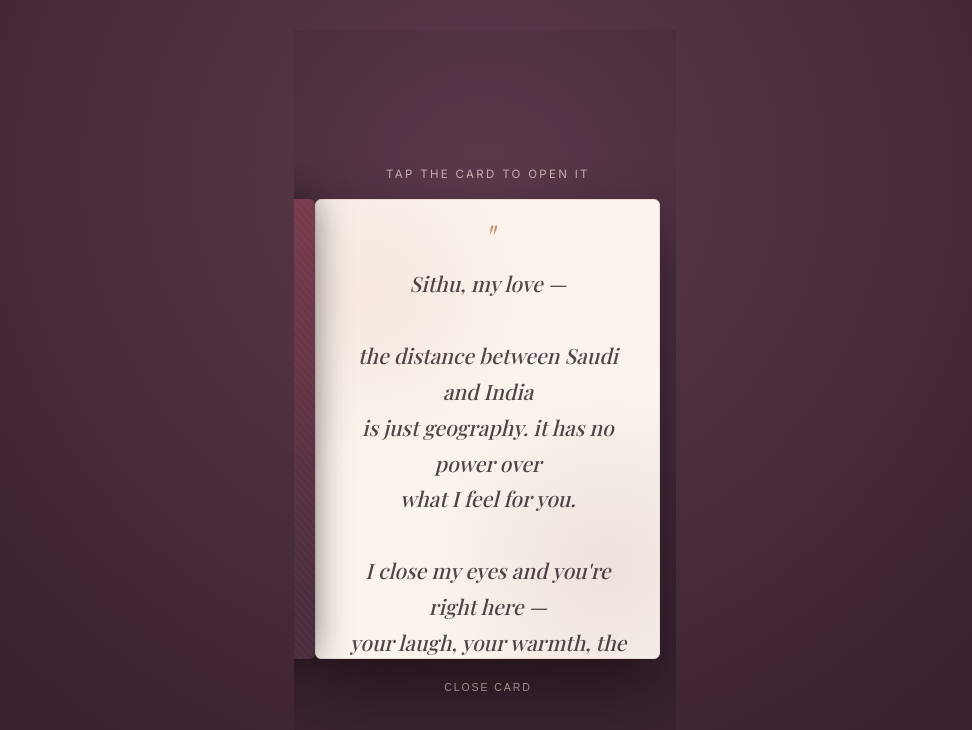
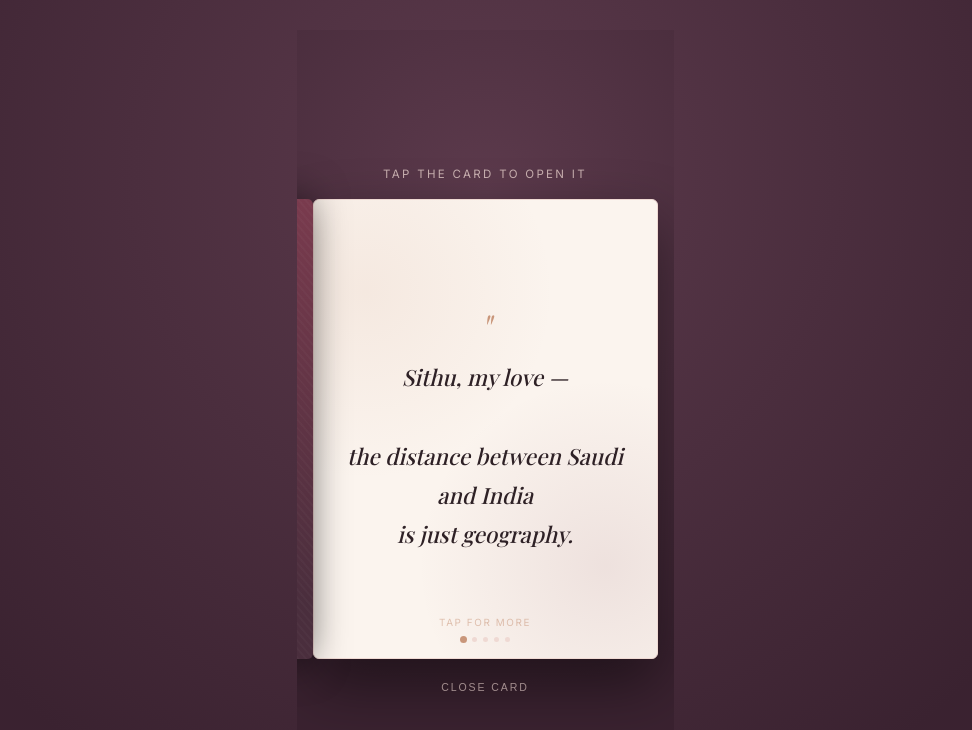
Before and after one commit to jamshu/jamshu.github.io, a plain HTML site: page sithu/tapcard/index.html in a window 1280 px wide. Both pictures are taken after a click on the element 642 px from the left and 429 px from the top of the page. Shown: the whole page, without its empty margins (155-1127 px from the left). Drawn offline with nearby package versions, Linux system fonts and the light colour scheme; a web font is replaced by a local one.

Commit message:
change effect

```diff
--- a/sithu/tapcard/index.html
+++ b/sithu/tapcard/index.html
@@ -1,4 +1,4 @@
-]<!DOCTYPE html>
+<!DOCTYPE html>
 <html lang="en">
 <head>
 <meta charset="UTF-8">
@@ -69,20 +69,110 @@
     background-image:
       radial-gradient(circle at 15% 20%, rgba(201,150,122,0.12), transparent 40%),
       radial-gradient(circle at 85% 80%, rgba(122,59,78,0.10), transparent 40%);
+    border: 1px solid var(--blush);
+    overflow: hidden;
+  }
+
+  /* ── Pages (each is a full layer inside the card) ──────── */
+  .pages {
+    position: relative;
+    width: 100%;
+    height: 100%;
+  }
+  .page-slide {
+    position: absolute;
+    inset: 0;
     display: flex;
     flex-direction: column;
     align-items: center;
-    justify-content: flex-start;
+    justify-content: center;
     text-align: center;
-    padding: 40px 26px;
-    border: 1px solid var(--blush);
-    overflow-y: auto;
+    padding: 40px 30px;
+    opacity: 0;
+    transform: translateY(16px) scale(0.985);
+    transition: opacity 0.9s ease, transform 0.9s ease;
+    pointer-events: none;
   }
-  .inside::after {
-    content: '';
+  .page-slide.active {
+    opacity: 1;
+    transform: translateY(0) scale(1);
+    pointer-events: auto;
+  }
+  .page-slide.leaving {
+    opacity: 0;
+    transform: translateY(-12px) scale(0.985);
+  }
+
+  .quote-mark {
+    font-family: 'Playfair Display', serif;
+    font-size: 2.2rem;
+    color: var(--rosegold);
+    font-style: italic;
+    margin-bottom: 8px;
     flex-shrink: 0;
-    height: 8px;
   }
+  .message {
+    font-family: 'Playfair Display', serif;
+    font-style: italic;
+    font-weight: 500;
+    font-size: clamp(1.1rem, 4vw, 1.4rem);
+    line-height: 1.75;
+    color: var(--ink);
+  }
+  .signoff {
+    margin-top: 24px;
+    font-family: 'Inter', sans-serif;
+    font-weight: 400;
+    font-size: 0.78rem;
+    letter-spacing: 0.18em;
+    text-transform: uppercase;
+    color: var(--wine);
+    flex-shrink: 0;
+  }
+  .heart-row {
+    margin-top: 16px;
+    color: var(--rosegold);
+    font-size: 0.95rem;
+    letter-spacing: 6px;
+    flex-shrink: 0;
+  }
+
+  /* Page progress dots */
+  .dots {
+    position: absolute;
+    left: 0; right: 0;
+    bottom: 16px;
+    display: flex;
+    justify-content: center;
+    gap: 6px;
+    z-index: 3;
+  }
+  .dot {
+    width: 5px;
+    height: 5px;
+    border-radius: 50%;
+    background: var(--blush);
+    transition: background 0.4s, transform 0.4s;
+  }
+  .dot.active {
+    background: var(--rosegold);
+    transform: scale(1.4);
+  }
+
+  .next-tip {
+    position: absolute;
+    left: 0; right: 0;
+    bottom: 30px;
+    text-align: center;
+    font-size: 0.62rem;
+    letter-spacing: 0.16em;
+    text-transform: uppercase;
+    color: var(--rosegold);
+    opacity: 0.55;
+    z-index: 3;
+    transition: opacity 0.4s;
+  }
+  .card.last-page .next-tip { opacity: 0; }
 
   /* Cover (front flap, hinges open like a real card) */
   .cover {
@@ -146,55 +236,6 @@
     color: rgba(239, 217, 211, 0.55);
   }
 
-  /* ── Inside content ─────────────────────────── */
-  .quote-mark {
-    font-family: 'Playfair Display', serif;
-    font-size: 2.2rem;
-    color: var(--rosegold);
-    font-style: italic;
-    margin-bottom: 4px;
-    opacity: 0;
-    flex-shrink: 0;
-  }
-  .message {
-    font-family: 'Playfair Display', serif;
-    font-style: italic;
-    font-weight: 500;
-    font-size: clamp(1.05rem, 3.6vw, 1.32rem);
-    line-height: 1.7;
-    color: var(--ink);
-    opacity: 0;
-  }
-  .signoff {
-    margin-top: 22px;
-    font-family: 'Inter', sans-serif;
-    font-weight: 400;
-    font-size: 0.78rem;
-    letter-spacing: 0.18em;
-    text-transform: uppercase;
-    color: var(--wine);
-    opacity: 0;
-    flex-shrink: 0;
-  }
-  .heart-row {
-    margin-top: 16px;
-    color: var(--rosegold);
-    font-size: 0.95rem;
-    letter-spacing: 6px;
-    opacity: 0;
-    flex-shrink: 0;
-  }
-
-  .card.open .quote-mark   { animation: rise 1s ease 1.5s forwards; }
-  .card.open .message      { animation: rise 1.5s ease 2s forwards; }
-  .card.open .signoff      { animation: rise 1.5s ease 2.5s forwards; }
-  .card.open .heart-row    { animation: rise 1.5s ease 2.5s forwards; }
-
-  @keyframes rise {
-    from { opacity: 0; transform: translateY(14px); }
-    to   { opacity: 1; transform: translateY(0); }
-  }
-
   .replay {
     display: block;
     margin: 22px auto 0;
@@ -219,23 +260,55 @@
   <p class="hint">Tap the card to open it</p>
   <div class="card" id="card">
     <div class="inside">
+      <div class="pages" id="pages">
+
+        <div class="page-slide" data-page="0">
           <p class="quote-mark">"</p>
           <p class="message">
             Sithu, my love —<br><br>
             the distance between Saudi and India<br>
-        is just geography. it has no power over<br>
+            is just geography.
+          </p>
+        </div>
+
+        <div class="page-slide" data-page="1">
+          <p class="message">
+            it has no power over<br>
             what I feel for you.<br><br>
-        I close my eyes and you're right here —<br>
-        your laugh, your warmth, the way you say my name.<br><br>
-        Every night I fall asleep loving you a little more<br>
-        than the night before, somehow.<br><br>
-        You are my favorite hello, my hardest goodbye,<br>
-        and the love I am always coming home to.<br><br>
+            I close my eyes and you're right here —
+          </p>
+        </div>
+
+        <div class="page-slide" data-page="2">
+          <p class="message">
+            your laugh, your warmth,<br>
+            the way you say my name.<br><br>
+            Every night I fall asleep loving you<br>
+            a little more than the night before, somehow.
+          </p>
+        </div>
+
+        <div class="page-slide" data-page="3">
+          <p class="message">
+            You are my favorite hello,<br>
+            my hardest goodbye,<br>
+            and the love I am always coming home to.
+          </p>
+        </div>
+
+        <div class="page-slide" data-page="4">
+          <p class="message">
             Until I can hold you again —<br>
             forever yours, completely.
           </p>
           <p class="signoff">Forever yours · Jamshutti</p>
           <p class="heart-row">♡ ♡ ♡</p>
+        </div>
+
+      </div>
+
+      <div class="dots" id="dots"></div>
+      <p class="next-tip" id="nextTip">tap for more</p>
     </div>
     <div class="cover">
       <div class="cover-content">
@@ -253,44 +326,51 @@
   const card = document.getElementById('card');
   const replay = document.getElementById('replay');
   const hint = document.querySelector('.hint');
+  const dotsContainer = document.getElementById('dots');
+  const slides = Array.from(document.querySelectorAll('.page-slide'));
+  let currentPage = -1; // -1 = card still closed
 
-  // Custom slow, eased scroll — gentler than the native "smooth" behavior
-  function slowScrollTo(el, target, duration) {
-    const start = el.scrollTop;
-    const distance = target - start;
-    const startTime = performance.now();
+  // Build progress dots
+  slides.forEach(() => {
+    const d = document.createElement('div');
+    d.className = 'dot';
+    dotsContainer.appendChild(d);
+  });
+  const dots = Array.from(dotsContainer.children);
 
-    function easeInOutSine(t) {
-      return -(Math.cos(Math.PI * t) - 1) / 2;
-    }
-
-    function step(now) {
-      const elapsed = now - startTime;
-      const progress = Math.min(elapsed / duration, 1);
-      el.scrollTop = start + distance * easeInOutSine(progress);
-      if (progress < 1) requestAnimationFrame(step);
-    }
-    requestAnimationFrame(step);
+  function showPage(index) {
+    slides.forEach((slide, i) => {
+      slide.classList.remove('active', 'leaving');
+      if (i === currentPage && currentPage !== -1) slide.classList.add('leaving');
+      if (i === index) slide.classList.add('active');
+    });
+    dots.forEach((d, i) => d.classList.toggle('active', i === index));
+    card.classList.toggle('last-page', index === slides.length - 1);
+    currentPage = index;
   }
 
   card.addEventListener('click', () => {
     if (!card.classList.contains('open')) {
+      // First tap: open the cover
       card.classList.add('open');
       hint.style.opacity = '0';
+      setTimeout(() => showPage(0), 1300);
+      return;
+    }
 
-      const insideEl = card.querySelector('.inside');
-      // wait for the flip + text reveal, then gently auto-scroll the message, slowly
-      setTimeout(() => {
-        slowScrollTo(insideEl, insideEl.scrollHeight, 9000);
-      }, 1900);
+    // Subsequent taps: advance through pages
+    if (currentPage < slides.length - 1) {
+      showPage(currentPage + 1);
     }
   });
 
   replay.addEventListener('click', (e) => {
     e.stopPropagation();
-    card.classList.remove('open');
+    card.classList.remove('open', 'last-page');
     hint.style.opacity = '0.75';
-    card.querySelector('.inside').scrollTo({ top: 0 });
+    slides.forEach(s => s.classList.remove('active', 'leaving'));
+    dots.forEach(d => d.classList.remove('active'));
+    currentPage = -1;
   });
 </script>
 </body>
```
Lines whose indentation alone changed are shown as unchanged.
